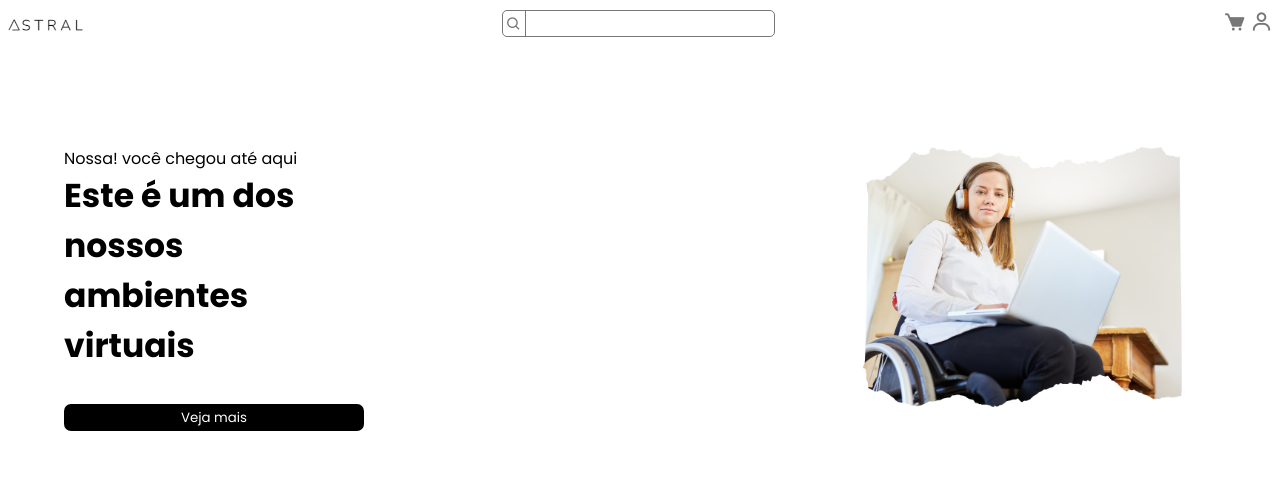
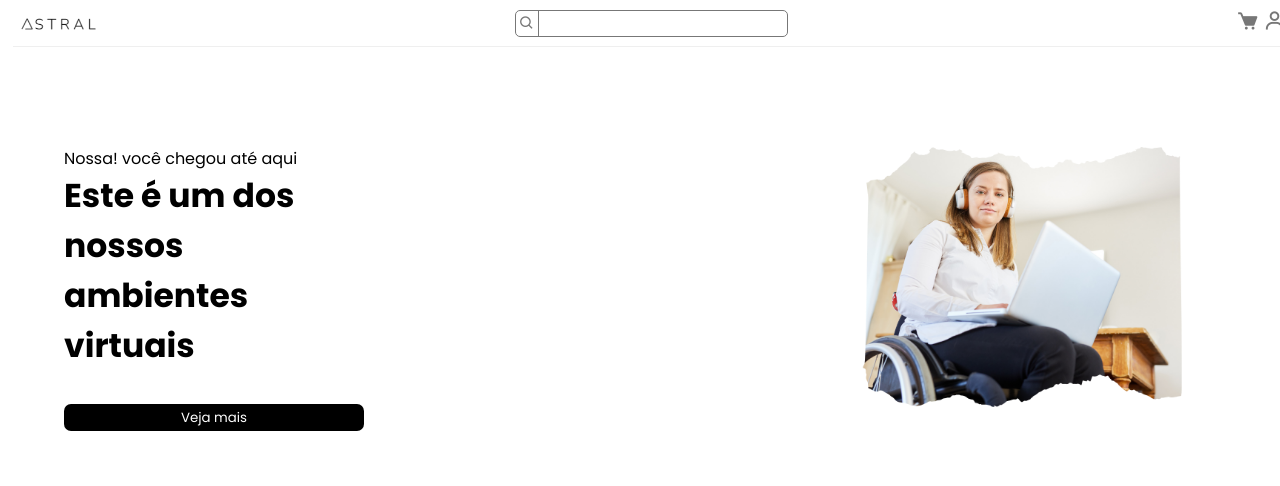
Before and after one commit to Guilherme-silva-teixeira/Astral, a PHP site: page / in a window 1280 px wide. Shown: the top 486 px of the page. Run offline with PHP 8.4, Linux system fonts and the light colour scheme.

Commit message:
Update style.css

```diff
--- a/style.css
+++ b/style.css
@@ -10,16 +10,26 @@
     box-sizing: border-box;
 }
 
+header
+{
+    width: 100%;
+    display: flex;
+    position: fixed;
+    backdrop-filter: blur(17px);
+    background-color: #fffd;
+}
+
 #fixed
 {
+    margin-left: 13px;
+    margin-right: 13px;
     height: 47px;
     width: 100%;
     padding: 0 7px 0 7px;
-    position: fixed;
     display: flex;
     justify-content: space-between;
     align-items: center;
-    background-color: #fff;
+    border-bottom: 1.7px solid #ddd7;
 }
 
 #fixed #logo img
@@ -59,6 +69,7 @@
     padding-left: 3px;
     width: 273px;
     border-radius: 7px;
+    background-color: #0000;
 }
 
 #fixed #links
```
